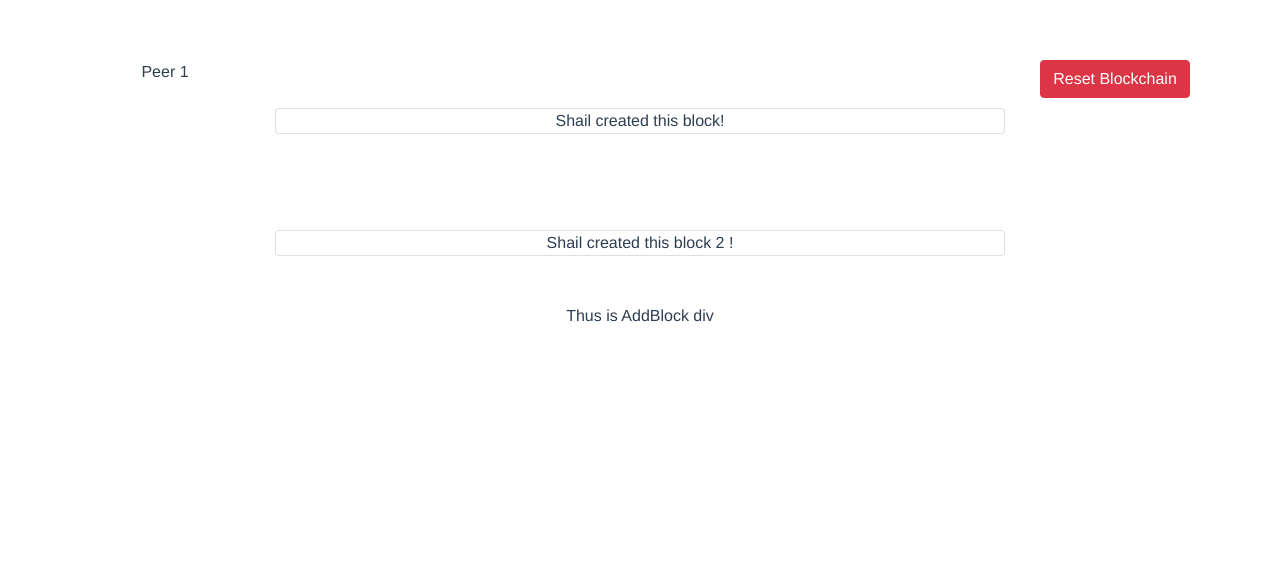
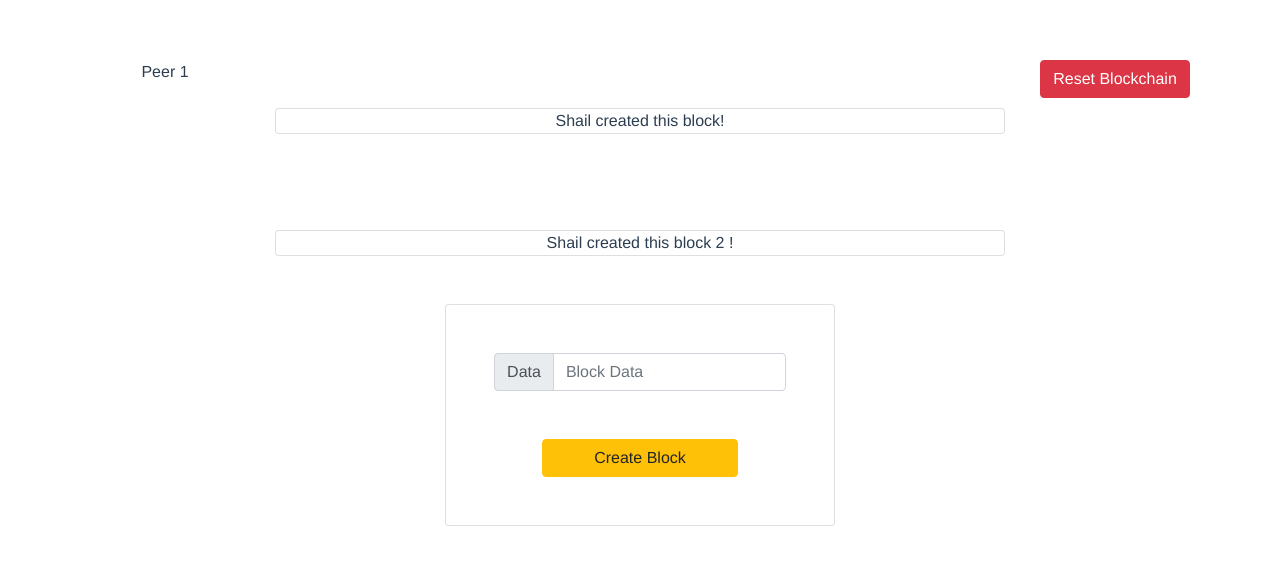
Before and after one commit to shailscript/blockchain-app, a Vue app: page / in a window 1280 px wide. Shown: the top 562 px of the page. Built offline with nearby package versions, Linux system fonts and the light colour scheme.

Commit message:
Add block form coded

```diff
--- a/src/components/AddBlock.vue
+++ b/src/components/AddBlock.vue
@@ -1,12 +1,22 @@
 <template>
-    <div>
-        Thus is AddBlock div
+    <div class="card p-5">
+        <div class="input-group">
+            <div class="input-group-prepend">
+                <div class="input-group-text">Data</div>
+            </div>
+            <input type="text" class="form-control" placeholder="Block Data" v-model="data">
+        </div>
+        <button class="btn btn-warning mx-5 mt-5">Create Block</button>
     </div>
 </template>
 
 <script>
 export default {
-
+    data() {
+        return {
+            data: '',
+        }
+    }
 }
 </script>
 
```
